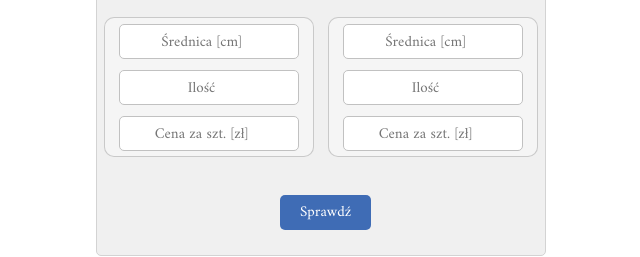
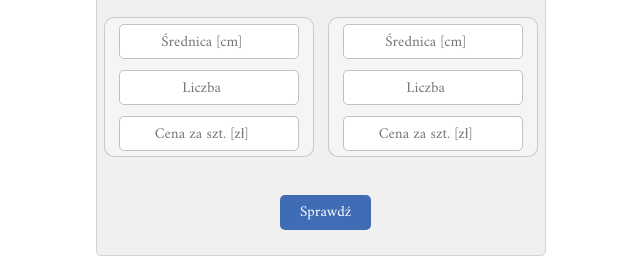
Before and after one commit to DawidS95/pizza-calculator, a plain HTML site: page index.html in a window 1280 px wide. Shown: the part 184-441 px from the top of the page, 319-959 px from the left. Drawn offline with nearby package versions, Linux system fonts and the light colour scheme.

Commit message:
Pizzas are countable, fixes #1
Changing "Ilość" to "Liczba" to reflect that pizzas in Polish are countable

```diff
--- a/index.html
+++ b/index.html
@@ -17,7 +17,7 @@
          <div id="pizzawrap">
              <div id="pizza1box" class="pizzabox">
                  <input type="number" step="0.01" id="diameter1" placeholder="Średnica [cm]" class="atrybut">
-                 <input type="number" id="qty1" placeholder="Ilość" class="atrybut">
+                 <input type="number" id="qty1" placeholder="Liczba" class="atrybut">
                  <input type="number" step="0.01" id="price1" placeholder="Cena za szt. [zł]" class="atrybut">
                  <p id="area1" class="verdict" style="display: none;">Pole całkowite: <br><span id="area1val">xxx</span> cm<sup>2</sup></p>
                  <p id="pricepercm1" class="verdict" style="display: none;">Cena za cm<sup>2</sup>: <span id="pricepercm1val"></span></p>
@@ -25,7 +25,7 @@
              </div>
              <div id="pizza2box" class="pizzabox">
                  <input type="number" step="0.01" id="diameter2" placeholder="Średnica [cm]" class="atrybut">
-                 <input type="number" id="qty2" placeholder="Ilość" class="atrybut">
+                 <input type="number" id="qty2" placeholder="Liczba" class="atrybut">
                  <input type="number" step="0.01" id="price2" placeholder="Cena za szt. [zł]" class="atrybut">
                  <p id="area2" class="verdict" style="display: none;">Pole całkowite: <br><span id="area2val">xxx</span> cm<sup>2</sup></p>
                  <p id="pricepercm2" class="verdict" style="display: none;">Cena za cm<sup>2</sup>: <span id="pricepercm2val"></span></p>
```
